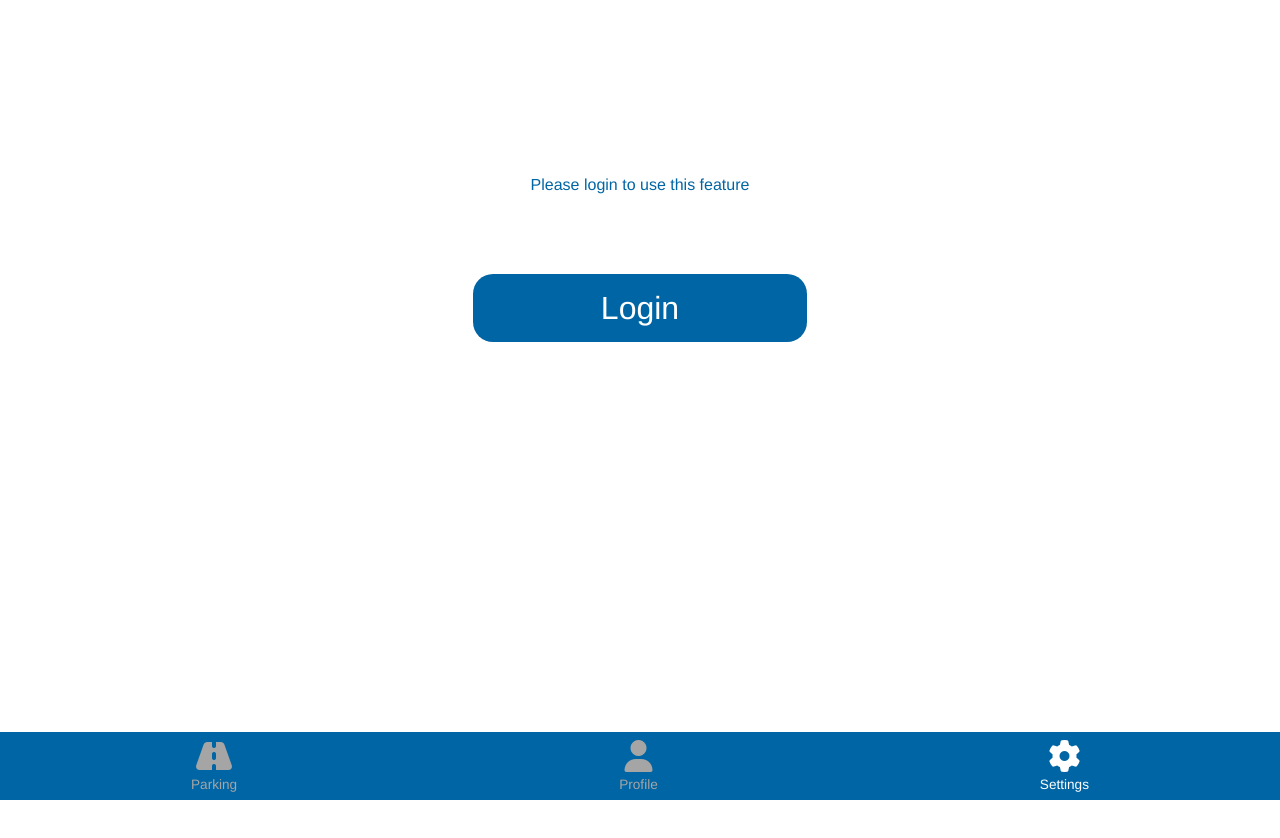
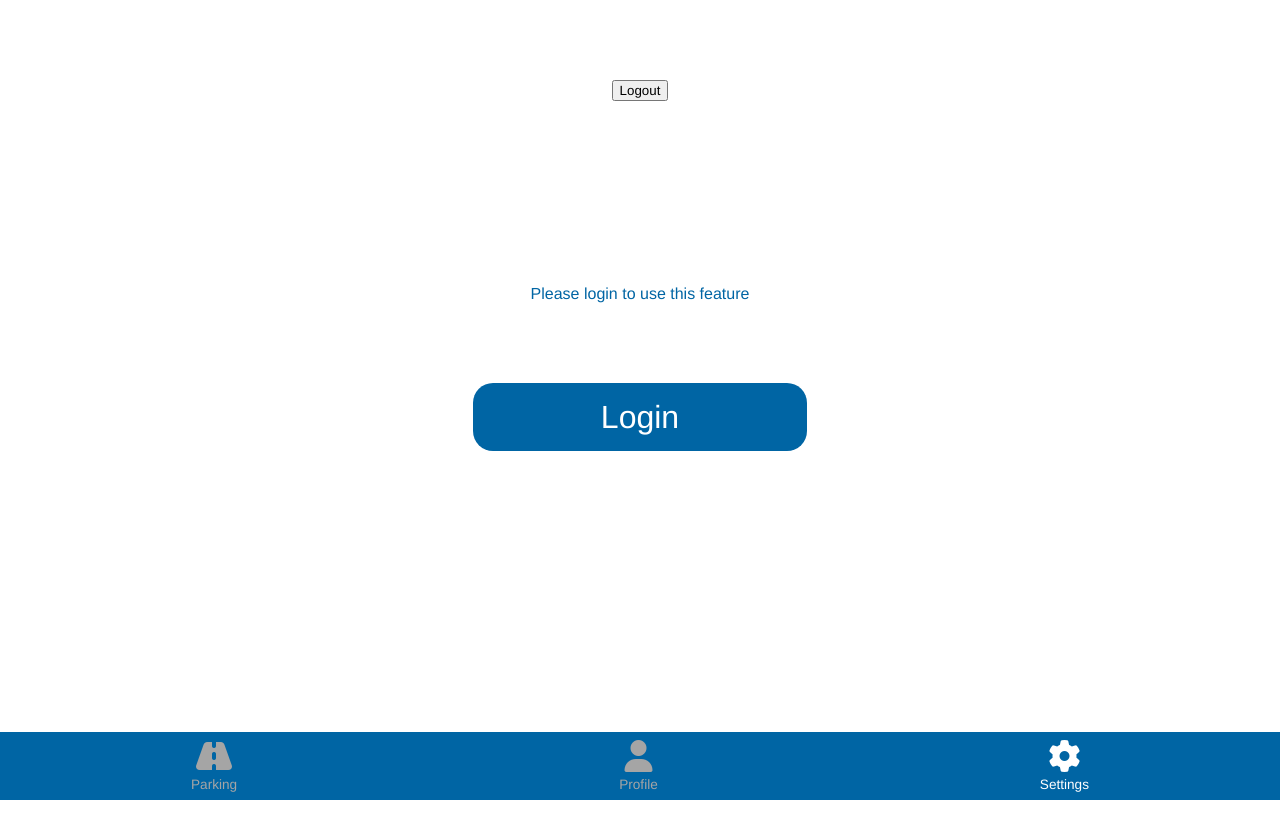
Before and after one commit to mkyle625/cis371-semester-project, a Vue app in the folder gv-park/: page /settings in a window 1280 px wide. Shown: the top 838 px of the page. Before the commit the page ends 800 px from the top, so only its background shows below. Built offline with nearby package versions, Linux system fonts and the light colour scheme.

Commit message:
moved logout button to settings

```diff
--- a/gv-park/src/views/ProfileView.vue
+++ b/gv-park/src/views/ProfileView.vue
@@ -13,9 +13,6 @@
                 <p>{{favoriteLots}}</p>
                 <h2>Badges:</h2>
                 <p>{{userBadges}}</p>
-                <div id="LogoutBtn" @click="logoutFirebase">
-                <span class="btn">Logout</span>
-            </div>
             <button id ="testBtn" @click = "saveToFirebase">test save data</button>
             </div>
 
@@ -72,13 +69,6 @@
 
 
 
-    logoutFirebase():void{
-        console.log('clicked')
-        this.auth=getAuth();
-        signOut(this.auth);
-        this.$store.state.guestLogin=false;
-        this.$router.back();
-    }
 
 
     //this function right now is useless, until we decide if the user can change some types such as parkingPass type which is probable.
--- a/gv-park/src/views/SettingsView.vue
+++ b/gv-park/src/views/SettingsView.vue
@@ -1,7 +1,12 @@
 <template>
   <div>
+      <div class = settingsViewContainer>
+        <div class="LogoutBtn">
+        <button @click="logoutFirebase">Logout</button>
+        </div>
         <NavBar></NavBar>
         <GuestLogin v-if="this.$store.state.isGuest === true"></GuestLogin>
+      </div>
   </div>
 </template>
 
@@ -9,15 +14,39 @@
 import { Component, Vue } from "vue-property-decorator";
 import NavBar from "../components/NavBar.vue";
 import GuestLogin from "../components/GuestLogin.vue";
+import { Auth, getAuth, signOut } from "firebase/auth";
 
 @Component({ components: { NavBar, GuestLogin } })
 export default class SettingsView extends Vue {
-        mounted() : void {
+  auth: Auth | null = null;
+  mounted(): void {
     console.log("Logged in as guest: " + this.$store.state.isGuest);
+  }
+
+  logoutFirebase(): void {
+    console.log("clicked");
+    this.auth = getAuth();
+    signOut(this.auth);
+    this.$store.state.guestLogin = false;
+    this.$router.back();
   }
 }
 </script>
 
 <style scoped>
-
+.LogoutBtn {
+        color: #0065a4;
+        margin-bottom: 1vh;
+        margin-top: 8vh;
+        align-content: center;
+    }
+    .settingsViewContainer {
+    height: 100vh;
+    width: 100%;
+    display: flex;
+    flex-direction: column;
+    align-items: center;
+    font-size: 2vh;
+    padding-top: 2vh;
+}
 </style>
```
Lines whose indentation alone changed are shown as unchanged.
